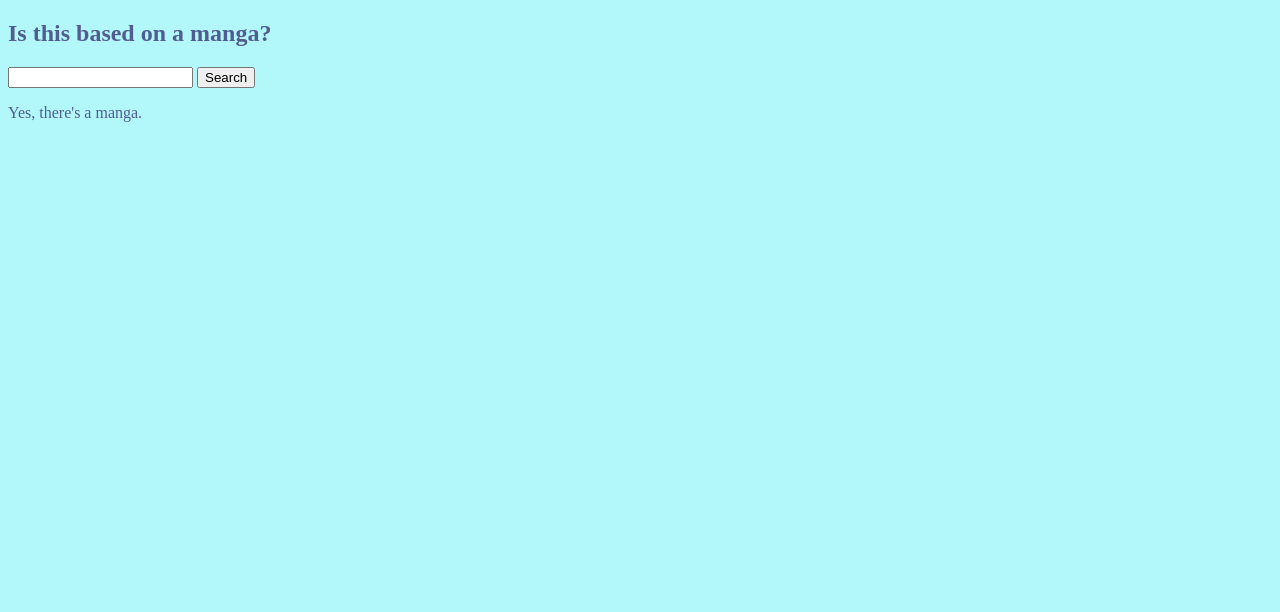
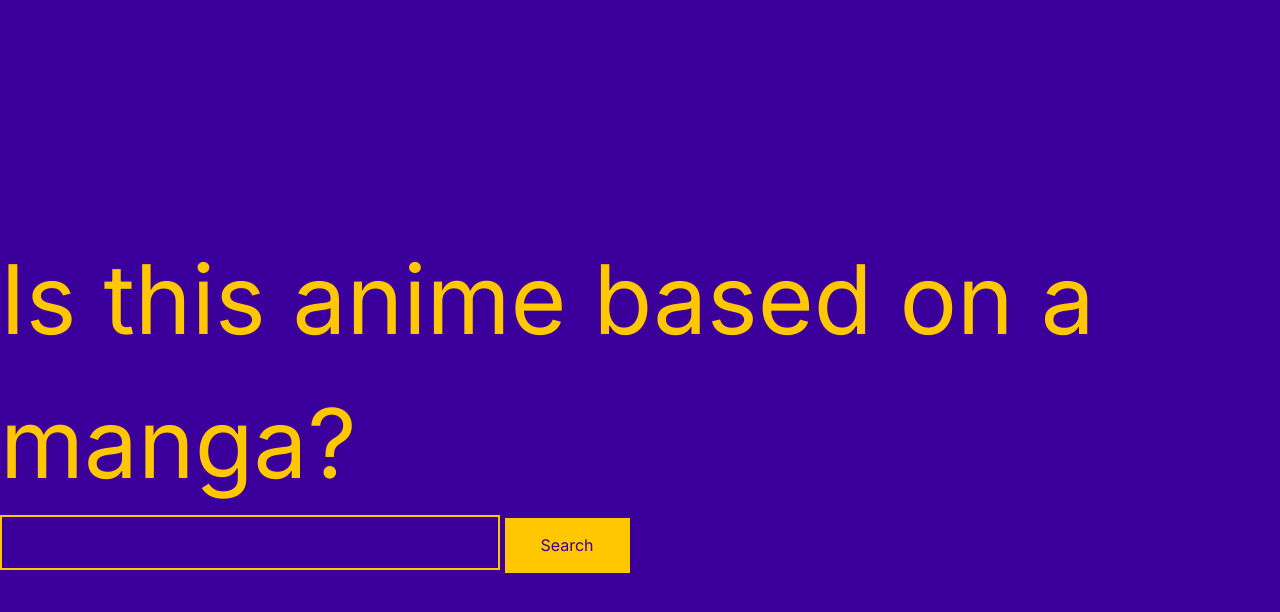
Before and after one commit to kyem-asa/anime-source, a plain HTML site: page index.html in a window 1280 px wide. Drawn offline with Linux system fonts and the light colour scheme.

Commit message:
Create styles, update text

```diff
--- a/index.html
+++ b/index.html
@@ -9,10 +9,10 @@
 </head>
 <body>
   <section class="container">
-    <h1>Is this based on a manga?</h1>
-    <input type="text" name="" id="">
-    <button>Search</button>
-    <p id="result">Yes, there's a manga.</p>
+    <h1>Is this anime based on a manga?</h1>
+    <input type="text" name="" id="search">
+    <button class="btn">Search</button>
+    <p id="result"></p>
   </section>
 
 <script src="index.js"></script>
--- a/index.js
+++ b/index.js
@@ -10,7 +10,7 @@ function getFetch(){
       .then(res => res.json()) // parse response as JSON then is a method
       .then(data => { // what we get from server we pass into parameter of data
         if (data.data[0].source === "Manga") {
-          document.getElementById("result").innerHTML = `${choice} is based on a manga!`
+          document.getElementById("result").innerHTML = `Yes, ${choice} is based on a manga!`
         } else {
           document.getElementById("result").innerHTML = `${choice} is an original anime!`
         }
--- a/style.css
+++ b/style.css
@@ -1,5 +1,75 @@
+@import url('https://fonts.googleapis.com/css2?family=Inter:wght@400;600&display=swap');
+
+/*
+  Josh's Custom CSS Reset
+  https://www.joshwcomeau.com/css/custom-css-reset/
+*/
+*, *::before, *::after {
+  box-sizing: border-box;
+}
+* {
+  margin: 0;
+  padding: 0;
+}
+html, body {
+  height: 100%;
+}
 body {
-  background-color: #b2f8fb;
-  color: #515c8f;
+  line-height: 1.5;
+  -webkit-font-smoothing: antialiased;
+}
+img, picture, video, canvas, svg {
+  display: block;
+  max-width: 100%;
+}
+input, button, textarea, select {
+  font: inherit;
+}
+p, h1, h2, h3, h4, h5, h6 {
+  overflow-wrap: break-word;
+}
+#root, #__next {
+  isolation: isolate;
+}
 
+body {
+  background-color: #3B009C;
+  color: #FFC700;
+  font-family: 'Inter', sans-serif;
+  display: flex;
+  justify-content: center;
+  align-items: center;
+  font-weight: 400;
 }
+
+h1 {
+  font-size: 96px;
+  font-weight: 400;
+}
+
+p {
+  font-size: 64px;
+  font-weight: 400;
+}
+
+#search {
+  background-color: #3B009C;
+  border: 2px solid #FFC700;
+  width: 500px;
+  height: 55px;
+  color:#FFC700;
+  font-size: 24px;
+}
+
+#search:focus {
+  background-color: aliceblue;
+  color:#3B009C;
+}
+
+.btn {
+  background-color: #FFC700;
+  height: 55px;
+  border: 2px solid #FFC700;
+  color:#3B009C;
+  width: 125px;
+}
```
